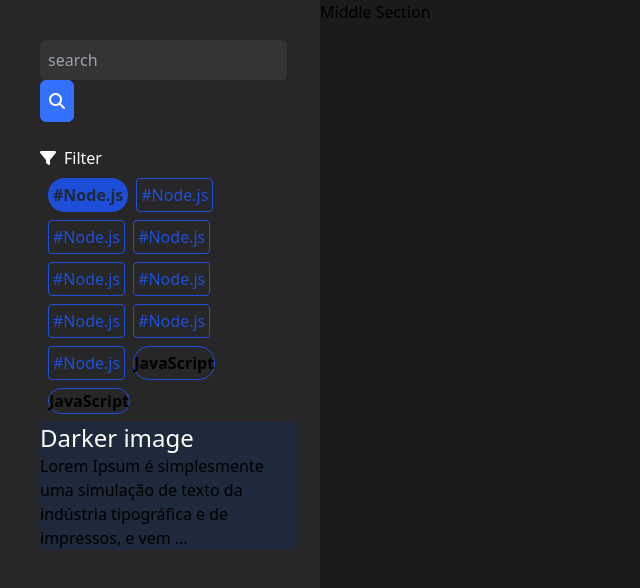
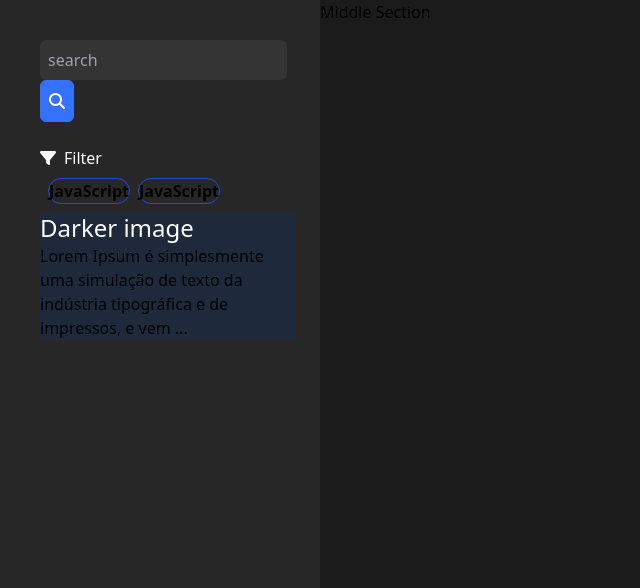
Before and after one commit to skye8-tech/notepad-web, a website: page src/pages/dashboard.html in a window 1280 px wide. Shown: the whole page, without its empty margins (0-640 px from the left). Drawn offline with nearby package versions, Linux system fonts and the light colour scheme; files that its build step writes are made by us from their sources.

Commit message:
add actions or events to filter btns

```diff
--- a/src/pages/dashboard.html
+++ b/src/pages/dashboard.html
@@ -35,51 +35,7 @@
             </div>
             <section>
               <div class="p-2 flex gap-2 flex-wrap" id="filters">
-                <button
-                  class="border bg-blue-700 text-gray-800 font-bold border-blue-700 p-1 rounded-2xl"
-                >
-                  #Node.js
-                </button>
-                <button
-                  class="border text-blue-700 border-blue-700 p-1 rounded"
-                >
-                  #Node.js
-                </button>
-                <button
-                  class="border text-blue-700 border-blue-700 p-1 rounded"
-                >
-                  #Node.js
-                </button>
-                <button
-                  class="border text-blue-700 border-blue-700 p-1 rounded"
-                >
-                  #Node.js
-                </button>
-                <button
-                  class="border text-blue-700 border-blue-700 p-1 rounded"
-                >
-                  #Node.js
-                </button>
-                <button
-                  class="border text-blue-700 border-blue-700 p-1 rounded"
-                >
-                  #Node.js
-                </button>
-                <button
-                  class="border text-blue-700 border-blue-700 p-1 rounded"
-                >
-                  #Node.js
-                </button>
-                <button
-                  class="border text-blue-700 border-blue-700 p-1 rounded"
-                >
-                  #Node.js
-                </button>
-                <button
-                  class="border text-blue-700 border-blue-700 p-1 rounded"
-                >
-                  #Node.js
-                </button>
+                <!-- populate from Js -->
               </div>
             </section>
             <div class="bg-slate-800 w-64">
@@ -147,7 +103,7 @@
     </div>   -->
     <script>
       const username = document.getElementById("username");
-      console.log(localStorage.getItem("name"));
+      // console.log(localStorage.getItem("name"));
       username.textContent = localStorage.getItem("name");
     </script>
     <script src="../script/dashboard.js"></script>
```
